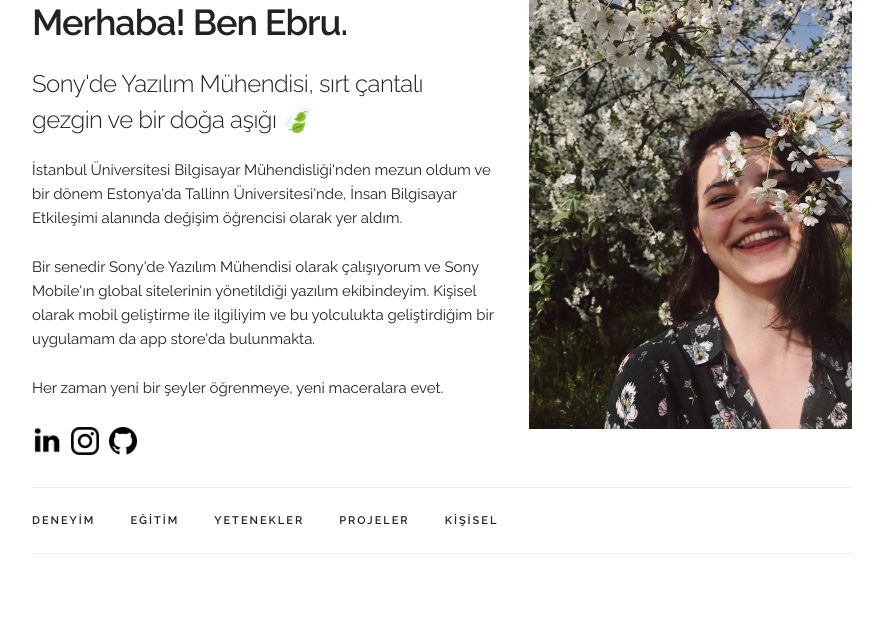
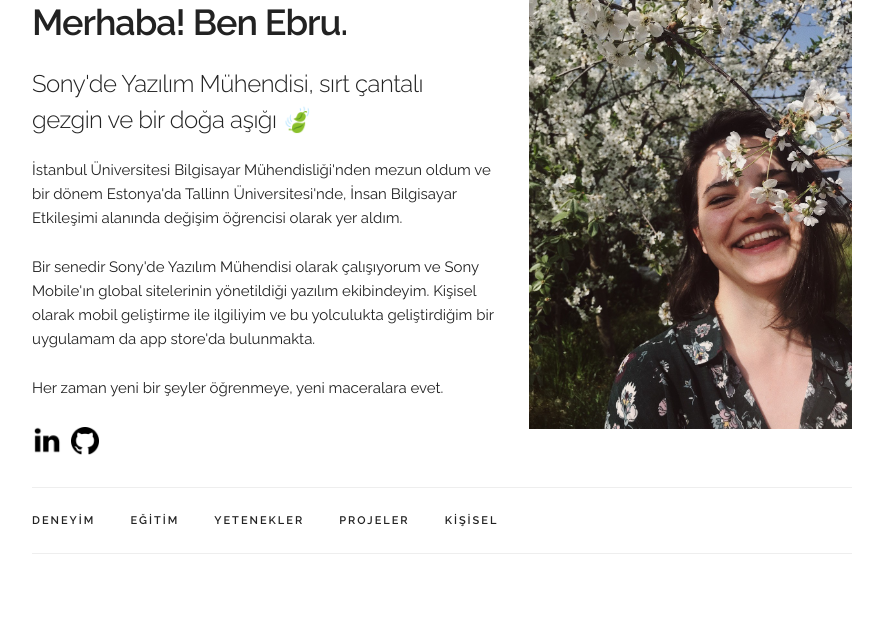
Before and after one commit to ebru/ebrukaya.me, a PHP site: page /tr_TR/index.php in a window 1280 px wide. Shown: the part 85-702 px from the top of the page, without its empty margins (198-1081 px from the left). Run offline with PHP 8.4, Linux system fonts and the light colour scheme.

Commit message:
tr social icons are updated as well

```diff
--- a/tr_TR/index.php
+++ b/tr_TR/index.php
@@ -42,7 +42,7 @@
       <p>İstanbul Üniversitesi Bilgisayar Mühendisliği'nden mezun oldum ve bir dönem Estonya'da Tallinn Üniversitesi'nde, İnsan Bilgisayar Etkileşimi alanında değişim öğrencisi olarak yer aldım.</p>
       <p>Bir senedir Sony'de Yazılım Mühendisi olarak çalışıyorum ve Sony Mobile'ın global sitelerinin yönetildiği yazılım ekibindeyim. Kişisel olarak mobil geliştirme ile ilgiliyim ve bu yolculukta geliştirdiğim bir uygulamam da app store'da bulunmakta.</p>
       <p>Her zaman yeni bir şeyler öğrenmeye, yeni maceralara evet.</p>
-      <p><a href="https://www.linkedin.com/in/ebrukaya/" target="_blank"><img src="../images/social/linkedin.png" style="width: 30px; padding-right: 9px" /></a><a href="https://www.instagram.com/ebrukye/" target="_blank"><img src="../images/social/instagram.png" style="width: 28px; padding-right: 10px" /></a><a href="https://www.github.com/ebrukye" target="_blank"><img src="../images/social/github.png" style="width: 28px" /></a></p>
+      <p><a href="https://www.linkedin.com/in/ebrukaya/" target="_blank"><img src="../images/social/linkedin.png" style="width: 30px; padding-right: 9px" /></a><a href="https://www.github.com/ebrukye" target="_blank"><img src="../images/social/github.png" style="width: 28px" /></a></p>
     </div>
     <div class="five columns">
       <img src="../images/pp.jpg" width="100%" />
```
